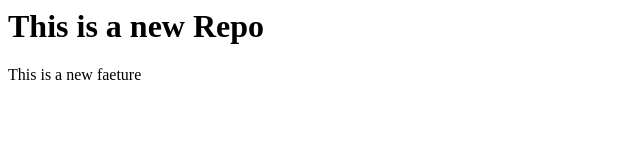
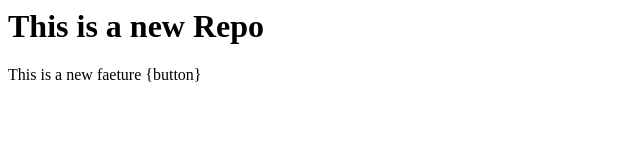
Before and after one commit to jhaji1991/localRepoDeepakjha, a plain HTML site: page index.html in a window 1280 px wide. Shown: the full height of the page, 0-640 px from the left. Drawn offline with Linux system fonts and the light colour scheme.

Commit message:
add button

```diff
--- a/index.html
+++ b/index.html
@@ -1,3 +1,3 @@
 <h1>This is a new Repo</h1>
 
-<p>This is a new faeture</p>
+<p>This is a new faeture {button}</p>
```
